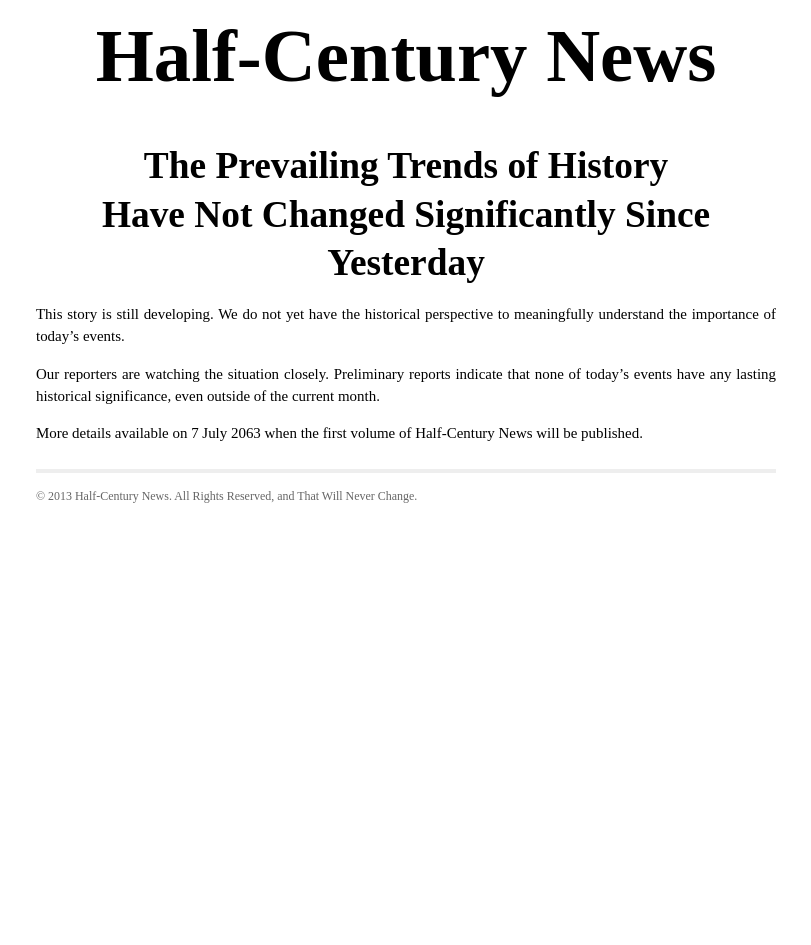
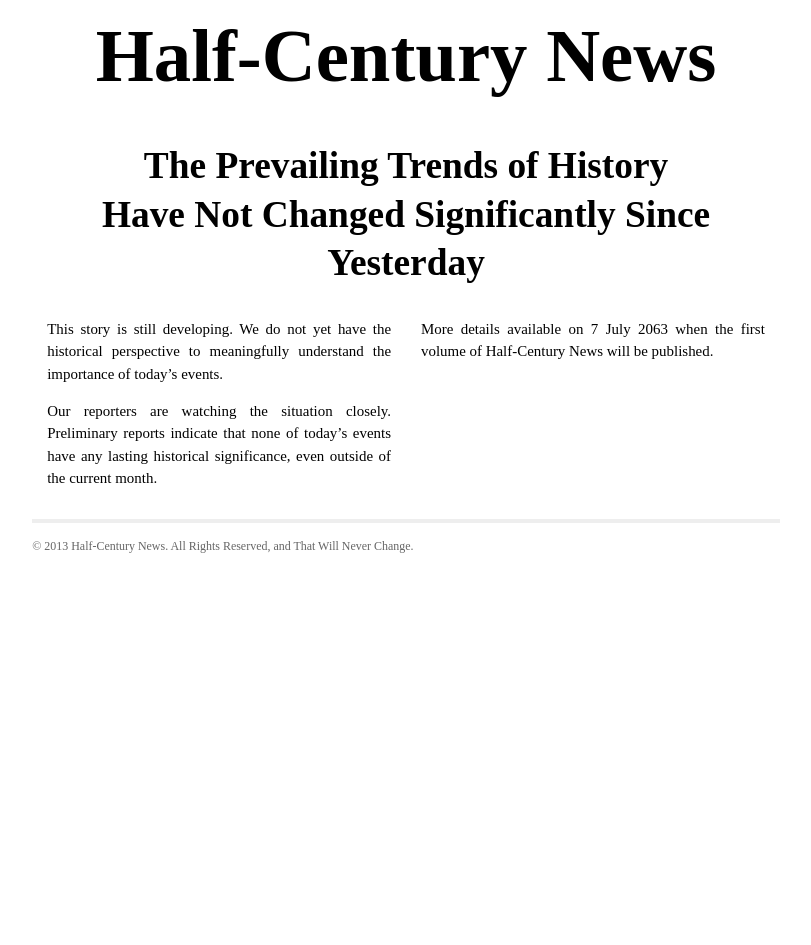
Before and after one commit to seliopou/hcn, a Jekyll site: the page built from index.html, in a window 1280 px wide. Shown: the whole page, without its empty margins (234-1045 px from the left). Built offline with Jekyll 4.4.1, drawn with Linux system fonts in a browser that asks for light colours.

Commit message:
two column layout

```diff
--- a/css/main.css
+++ b/css/main.css
@@ -60,7 +60,7 @@ ul.posts span {
 .site {
   font-size: 115%;
   text-align: justify;
-  width: 740px;
+  width: 50em;
   margin: 3em auto 2em;
   line-height: 1.5em;
 }
@@ -103,6 +103,7 @@ ul.posts span {
   border-top: 4px solid #eee;
   margin-top: 2em;
   overflow: hidden;
+  clear: both;
 }
 
 .site .footer .contact {
@@ -173,3 +174,15 @@ ul.posts span {
     line-height: 1.3em;
     text-align: center;
 }
+
+.left {
+    float: left;
+    width: 23em;
+    margin: 1em;
+}
+
+.right {
+    float: right;
+    width: 23em;
+    margin: 1em;
+}
--- a/index.html
+++ b/index.html
@@ -5,6 +5,7 @@ title: Half-Century News
 
 <div id="home">
   <h2 class="news">The Prevailing Trends of History </br>Have Not Changed Significantly Since Yesterday</h2>
+  <div class="left">
     <p>
       This story is still developing. We do not yet have the
       historical perspective to meaningfully understand the importance
@@ -16,9 +17,12 @@ title: Half-Century News
       indicate that none of today&rsquo;s events have any lasting
       historical significance, even outside of the current month.
     </p>
+  </div>
 
+  <div class="right">
     <p>
       More details available on 7 July 2063 when the first volume of
       Half-Century News will be published.
     </p>
   </div>
+</div>
```
Lines whose indentation alone changed are shown as unchanged.
